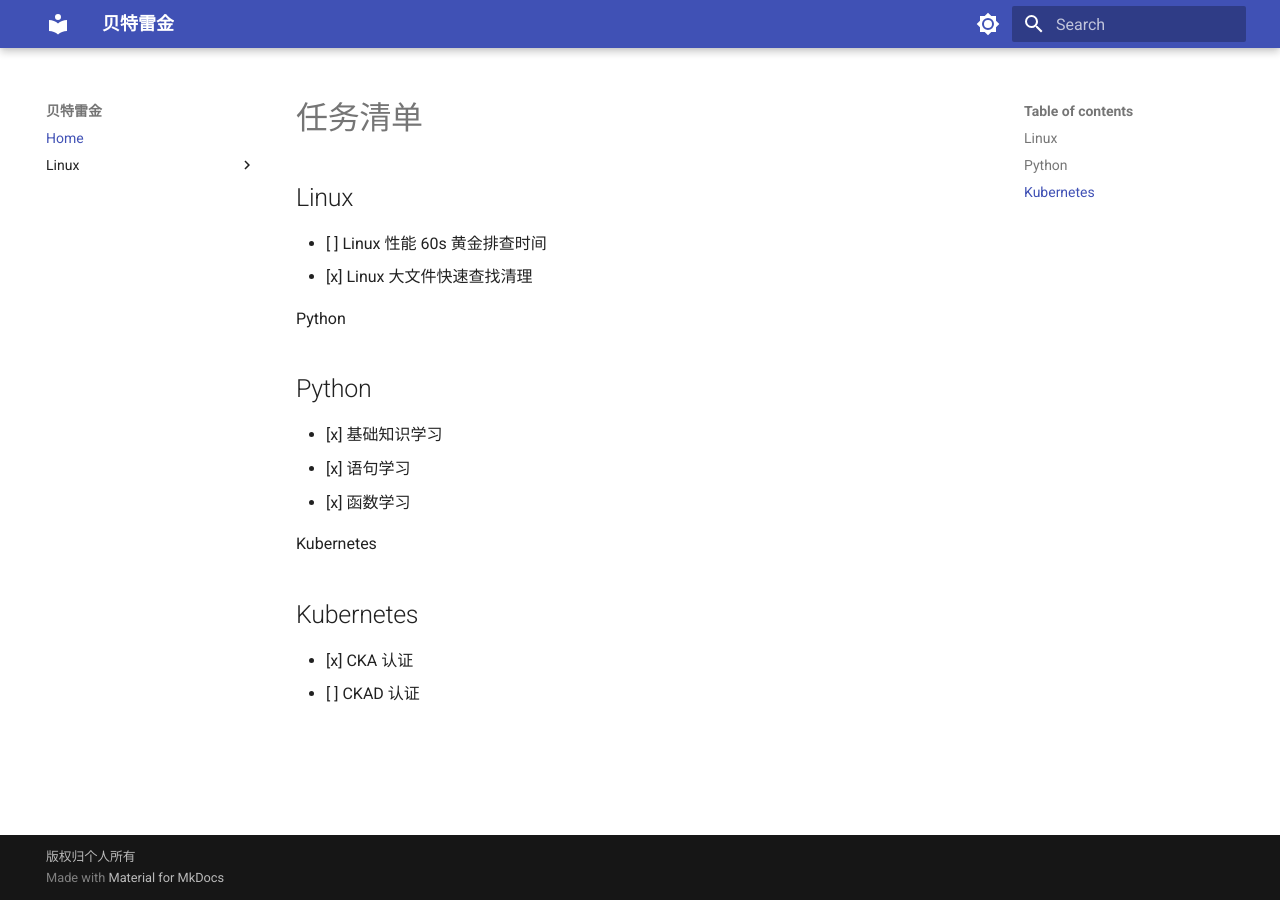
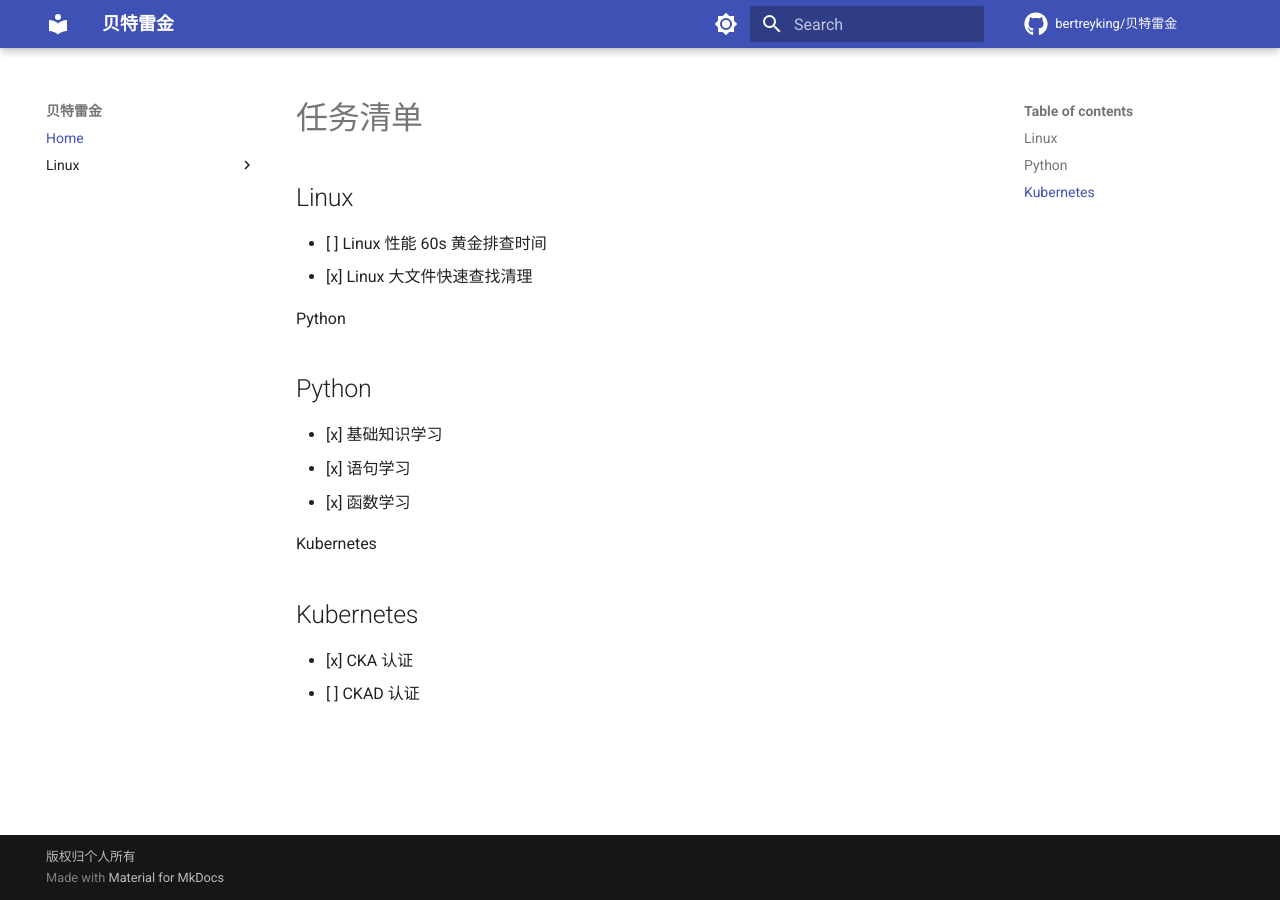
Before and after one commit to bertreyking/bertreyking.github.io, an MkDocs documentation site: the page built from docs/index.md, in a window 1280 px wide. Built offline with MkDocs 1.6.1 and Material for MkDocs 9.7.7, drawn with Linux system fonts in a browser that asks for light colours; comment, search, counter and statistics services are not loaded.

Commit message:
update mkdocs

```diff
--- a/mkdocs.yml
+++ b/mkdocs.yml
@@ -3,6 +3,8 @@
 site_author: 'weibing.ma'
 site_description: '个人事件记录'
 copyright: '版权归个人所有'
+repo_url: 'https://github.com/bertreyking/bertreyking.github.io'
+repo_name: 'bertreyking/贝特雷金'
 
 nav:
     - Home: index.md
@@ -25,6 +27,8 @@
     - markdown_checklist.extension
 
 theme:
+    icon:
+        repo: fontawesome/brands/github
     name: material
     palette:
         # Palette toggle for light mode
```
